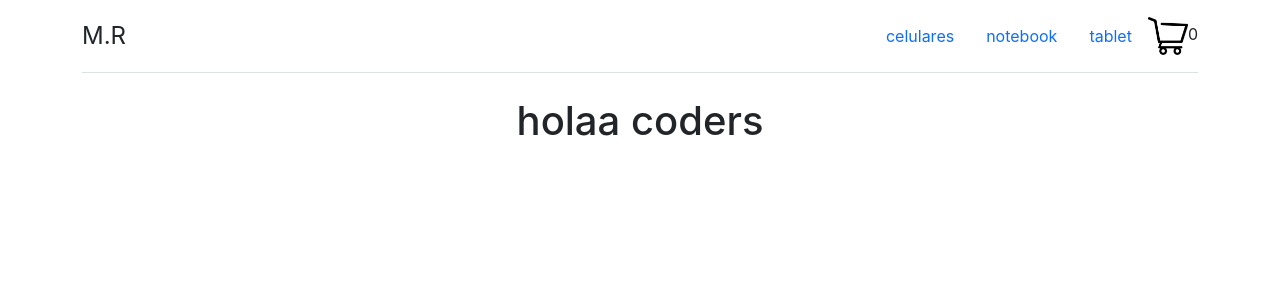
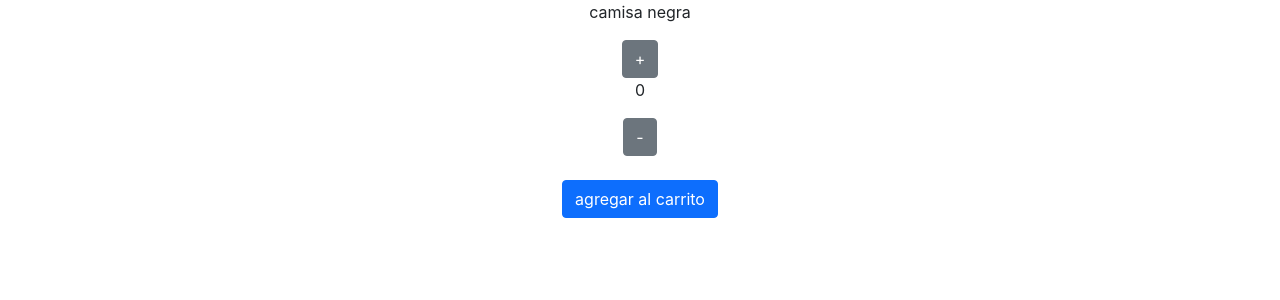
Before and after one commit to roamicael/reactjs, a React (Create React App) app in the folder m.r/m.r/: page / in a window 1280 px wide. Shown: the top 300 px of the page. Built offline with nearby package versions, Linux system fonts and the light colour scheme.

Commit message:
contador

```diff
--- a/m.r/m.r/src/App.js
+++ b/m.r/m.r/src/App.js
@@ -1,15 +1,18 @@
-import logo from './logo.svg';
+import react from "react"
 import './App.css';
 import NavBar from './componets/NavBar/NavBar';
-import ItemsListContainer from './componets/ItemsListContainer/ItemsListContainer';
+import Counter from './componets/ItemCount/ItemContador';
 
-function App() {
+const App = () => {
+
+const handleOnAdd = (quantity) =>{
+  console.log(`se agregaron ${quantity} productos`)
+}
+
   return (
     <div className="App">
 
-      <NavBar/>
-
-      <ItemsListContainer greeting="holaa coders" />
+      <Counter initial={0} onAdd={handleOnAdd} />
 
     </div>
 
--- a/m.r/m.r/src/componets/CartWidget/CartWidget.js
+++ b/m.r/m.r/src/componets/CartWidget/CartWidget.js
@@ -3,7 +3,7 @@ const CartWidget = () =>{
     return(
         <div>
         <img type="button" src={"./images/carrito.png"} className="cart" alt="carrito" />
-        <strog>0</strog>
+        <strong>0</strong>
 
         </div>
     )
--- /dev/null
+++ b/m.r/m.r/src/componets/ItemCount/ItemContador.js
@@ -0,0 +1,29 @@
+import { useState } from "react"
+
+const Counter = ({initial, onAdd}) =>{
+    const [count, setCount] = useState({title:"producto", count: 0});
+
+    const increment = () => {
+         setCount({...count, count:count.count + 1})
+    }
+    const decrement = () => {
+        setCount({...count, count:count.count - 1})
+    }
+
+    console.log(count);
+
+    return(
+        <div>
+            <p>camisa negra</p>
+            <button onClick={increment} className="btn btn-secondary">+</button>
+            <p>{count.count}</p>
+            <button onClick={decrement} className="btn btn-secondary">-</button><br/><br/>
+            <button className="btn btn-primary" onClick={()=> onAdd(count.count)}>agregar al carrito</button>
+
+        </div>
+
+
+    )
+}
+
+export default Counter;
```
